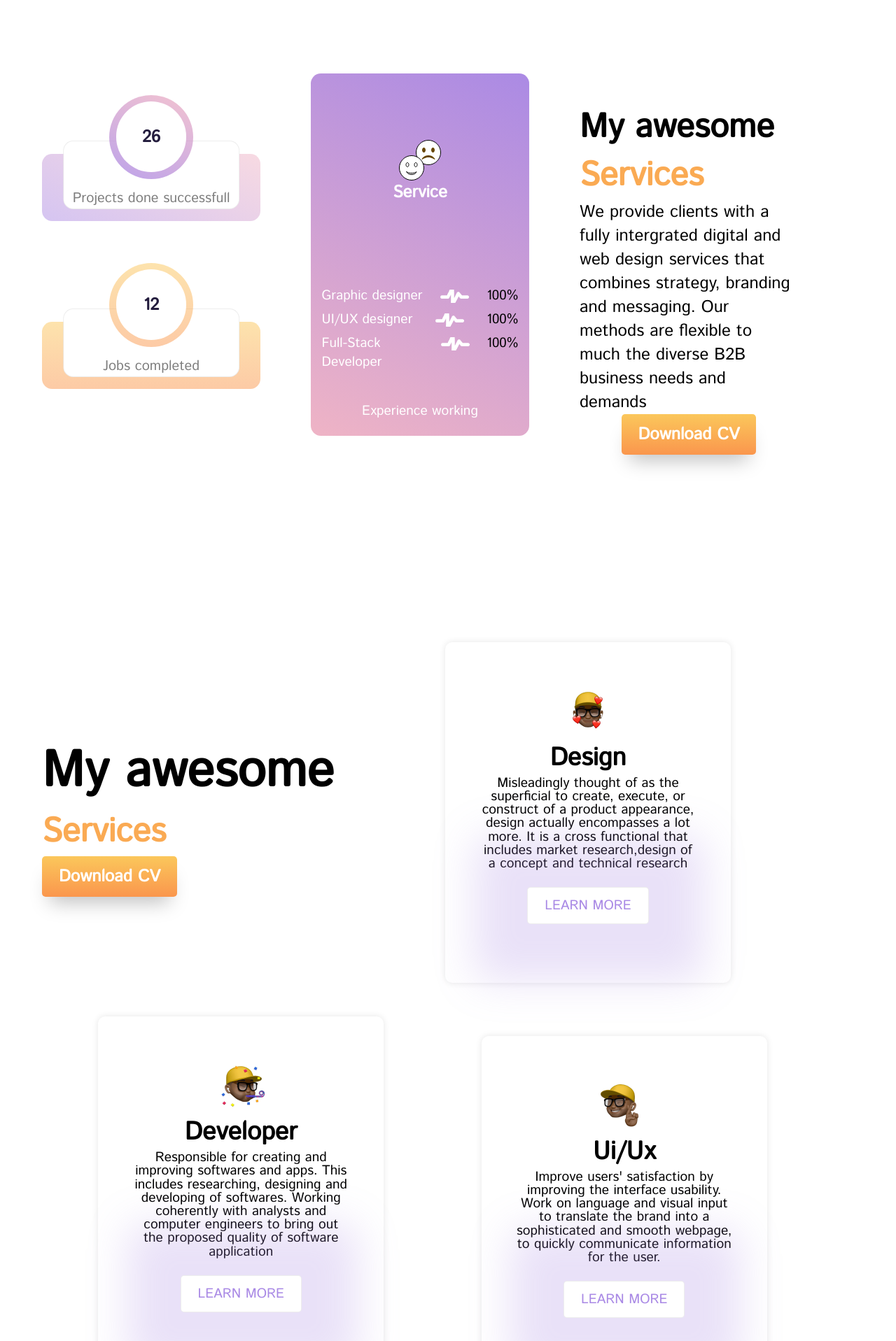
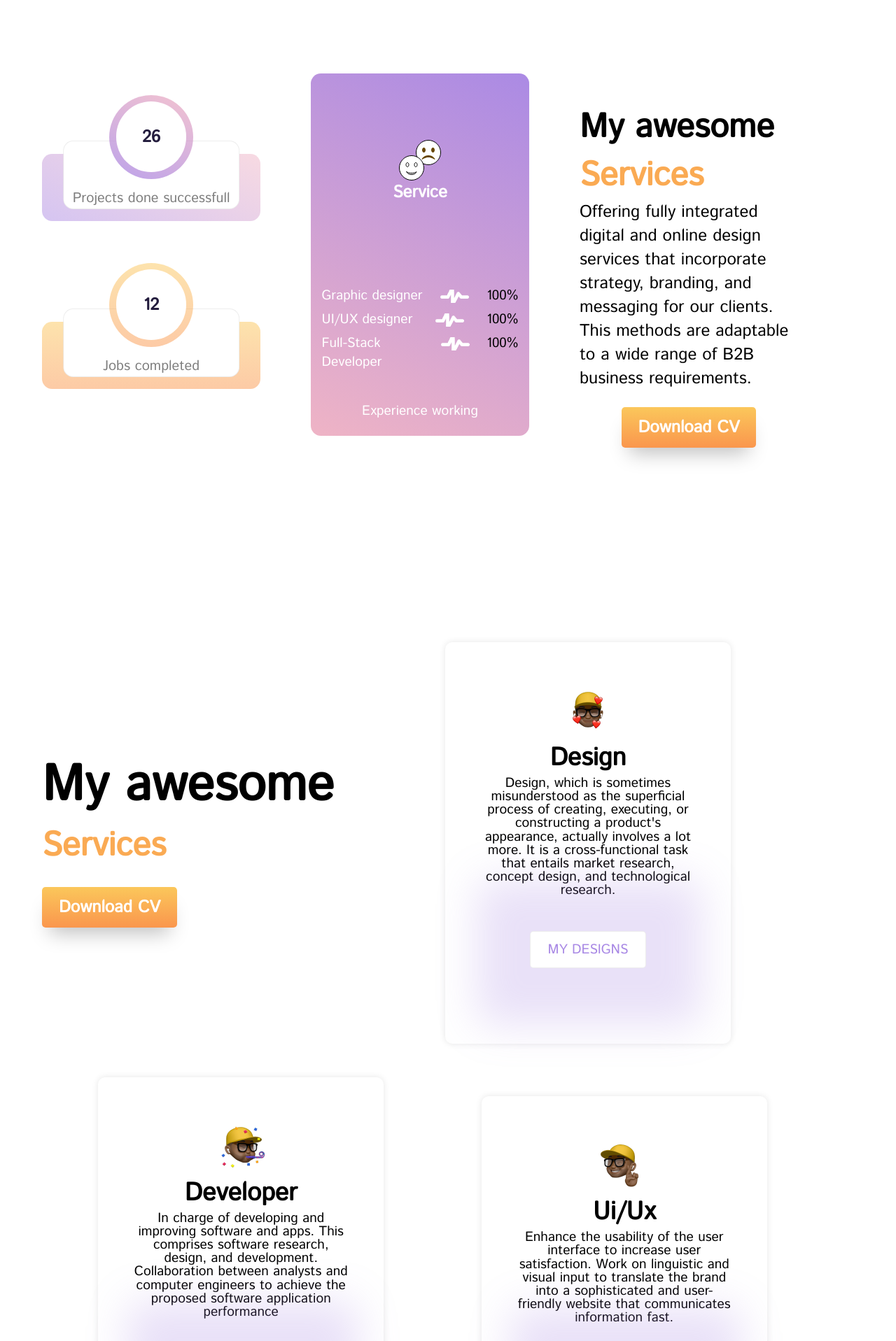
Before and after one commit to principalkelvo/kelvinnjoroowino, a Vue app: page / in a window 1280 px wide. Shown: the part 880-2797 px from the top of the page at 70% size. Built offline with nearby package versions, Linux system fonts and the light colour scheme.

Commit message:
formatting and adding slides slides not working

```diff
--- a/src/App.vue
+++ b/src/App.vue
@@ -50,6 +50,7 @@ export default {
 .buttons {
   display: flex;
   justify-content: space-between;
+  margin: 1rem 0;
 }
 
 .buttons button {
--- a/src/components/contact.vue
+++ b/src/components/contact.vue
@@ -71,7 +71,9 @@ form{
     display: flex;
     flex-direction: column;
     width: 80%;
+    /* margin: 0 auto; */
 }
+
 
 @media only screen and (max-width: 769px) {
     form{
--- a/src/components/service.vue
+++ b/src/components/service.vue
@@ -84,10 +84,7 @@
             </div>
             <div class="cardContent">
               <p>
-                We provide clients with a fully intergrated digital and web
-                design services that combines strategy, branding and messaging.
-                Our methods are flexible to much the diverse B2B business needs
-                and demands
+                Offering fully integrated digital and online design services that incorporate strategy, branding, and messaging for our clients. This methods are adaptable to a wide range of B2B business requirements.
               </p>
             </div>
             <div class="cardFooter">
--- a/src/components/services.vue
+++ b/src/components/services.vue
@@ -21,13 +21,11 @@
                             <h2>Design</h2>
                         </div>
                         <div class="cardContent">
-                            <p>Misleadingly thought of as the superficial to create, execute, or construct of a product
-                                appearance, design actually encompasses a lot more. It is a cross functional that
-                                includes market research,design of a concept and technical research</p>
+                            <p>Design, which is sometimes misunderstood as the superficial process of creating, executing, or constructing a product's appearance, actually involves a lot more. It is a cross-functional task that entails market research, concept design, and technological research.</p>
                         </div>
                         <div class="cardFooter">
                             <div class="buttons">
-                                <button class="no-fill">Learn More</button>
+                                <button class="no-fill">My Designs</button>
                             </div>
                         </div>
                     </div>
@@ -42,9 +40,7 @@
                             <h2>Developer</h2>
                         </div>
                         <div class="cardContent">
-                            <p>Responsible for creating and improving softwares and apps. This includes researching,
-                                designing and developing of softwares. Working coherently with analysts and computer
-                                engineers to bring out the proposed quality of software application</p>
+                            <p>In charge of developing and improving software and apps. This comprises software research, design, and development. Collaboration between analysts and computer engineers to achieve the proposed software application performance</p>
                         </div>
                         <div class="cardFooter">
                             <div class="buttons">
@@ -60,9 +56,7 @@
                             <h2>Ui/Ux</h2>
                         </div>
                         <div class="cardContent">
-                            <p>Improve users' satisfaction by improving the interface usability. Work on language and
-                                visual input to translate the brand into a sophisticated and smooth webpage, to quickly
-                                communicate information for the user.</p>
+                            <p>Enhance the usability of the user interface to increase user satisfaction. Work on linguistic and visual input to translate the brand into a sophisticated and user-friendly website that communicates information fast.</p>
                         </div>
                         <div class="cardFooter">
                             <div class="buttons">
--- a/src/components/skills.vue
+++ b/src/components/skills.vue
@@ -10,12 +10,14 @@
                     </div>
                     <!-- content  -->
                     <div class="content">
-                        <p>Understand the client's subject matter completely and build on the knowledge related to it,
-                            becoming intimately familiar with the subject matter. Determine methods to address the
-                            specific customer's needs and requirements</p>
-                        <p>Findings from research are utilized for the production of specific products including
-                            materials, systems and methods. Engineer utilizing the research to produce commercial
-                            products for the customer.</p>
+                        <p>Understand the topic matter of the customer completely and build on previous expertise,
+                            becoming intimately familiar with the subject area. Determine how to respond to the demands
+                            and requirements of a certain consumer.
+
+                        </p>
+                        <p>The results of research are being used to technological solutions product, such as materials,
+                            systems, and procedures. Engineer who uses research to create commercial items for a client.
+                        </p>
                     </div>
                     <!-- hire button  -->
                     <div class="buttons">
@@ -108,9 +110,11 @@
 .columns .column .title h1:nth-child(2) {
     color: #faaa53;
 }
-.is-dark-mode-active .columns .column .title h1:nth-child(2){
+
+.is-dark-mode-active .columns .column .title h1:nth-child(2) {
     color: #364cf3;
 }
+
 .columns .column .content {
     width: 100%;
     margin-bottom: 2rem;
@@ -156,7 +160,8 @@
     overflow: visible;
 
 }
-.is-dark-mode-active .mainCircle .orangeCircle{
+
+.is-dark-mode-active .mainCircle .orangeCircle {
     background: #364cf3;
 }
 
@@ -176,7 +181,7 @@
     z-index: 1;
 }
 
-.is-dark-mode-active .column .mainCircle .socialCircle{
+.is-dark-mode-active .column .mainCircle .socialCircle {
     background-color: #f4f4f4;
 }
 
@@ -372,6 +377,7 @@
     .column.is-6 {
         width: auto;
     }
+
     .columns {
         display: flex;
         flex-direction: column;
--- a/src/views/Home.vue
+++ b/src/views/Home.vue
@@ -31,7 +31,7 @@
                 <div class="column is-6 myProfile">
                     <div class="profile">
                         <div class="image is-large ">
-                            <div class="profileImg" >
+                            <div class="profileImg">
                                 <img src="@/assets/profilePic/dp.png" alt="home">
                             </div>
                         </div>
@@ -69,9 +69,9 @@
 
         <Skills />
 
-        <CustomersFeedback/>
+        <CustomersFeedback />
 
-        <Contact/>
+        <Contact />
     </div>
 </template>
 
@@ -90,7 +90,7 @@ export default {
         MyWork,
         Skills,
         CustomersFeedback,
-    Contact
+        Contact,
     },
 }
 </script>
@@ -142,14 +142,17 @@ export default {
     width: 100%;
     letter-spacing: 2px;
 }
-.is-dark-mode-active .title.is-large{
+
+.is-dark-mode-active .title.is-large {
     color: #364cf3;
 
 }
+
 .title.is-large.dark {
     color: #000;
 
 }
+
 .is-dark-mode-active .title.is-large.dark {
     color: #c4c4c4;
 }
@@ -199,6 +202,7 @@ export default {
     height: 100%;
     object-fit: cover;
 }
+
 @media only screen and (max-width: 769px) {
     .section {
         /* min-height: calc(100vh - 5.25rem); */
@@ -225,7 +229,7 @@ export default {
     z-index: 1;
 }
 
-.image.is-large .profileImg img{
+.image.is-large .profileImg img {
     height: 100%;
     width: 100%;
     object-fit: cover;
@@ -256,6 +260,7 @@ export default {
     right: 0;
     overflow: visible;
 }
+
 .is-dark-mode-active .profile .smallCircle {
     background: #364cf3;
 }
@@ -275,11 +280,13 @@ export default {
         0 -0 10px 0 #a989e512;
 
 }
+
 .is-dark-mode-active .profile .smallCircle .twitter img {
     background: transparent;
     border: 2px solid #fff;
     filter: sepia(100%) hue-rotate(220deg) brightness(59%) saturate(500%);
 }
+
 .profile .bigCircle .github img {
     width: 2.5em;
     height: 2.5em;
@@ -321,6 +328,7 @@ export default {
         0 -0 10px 0 #00000010;
 
 }
+
 .is-dark-mode-active .profile .smallCircle .linkedin img {
     background: #686868;
     border: none;
@@ -361,19 +369,30 @@ export default {
     white-space: nowrap;
     overflow: hidden;
 }
+
+@media only screen and (min-width: 1470px) {
+    .profile .smallCircle {
+        right: 35%;
+    }
+
+}
+
 @media only screen and (max-width: 769px) {
     .section {
         /* min-height: calc(100vh - 5.25rem); */
         min-height: 100% !important;
     }
+
     .columns {
         display: flex;
         flex-direction: column-reverse;
     }
-    .column.is-6{
+
+    .column.is-6 {
         width: 100%;
     }
-    .column.is-6.myProfile{
+
+    .column.is-6.myProfile {
         width: 50%;
     }
 }
```
Also changed, not shown: src/components/customersFeedback.vue (+43 -29 lines), src/components/slide.vue (added, +27 -0 lines), 1 other file (tests, documents, lock files or other folders). Lines whose indentation alone changed are shown as unchanged.
